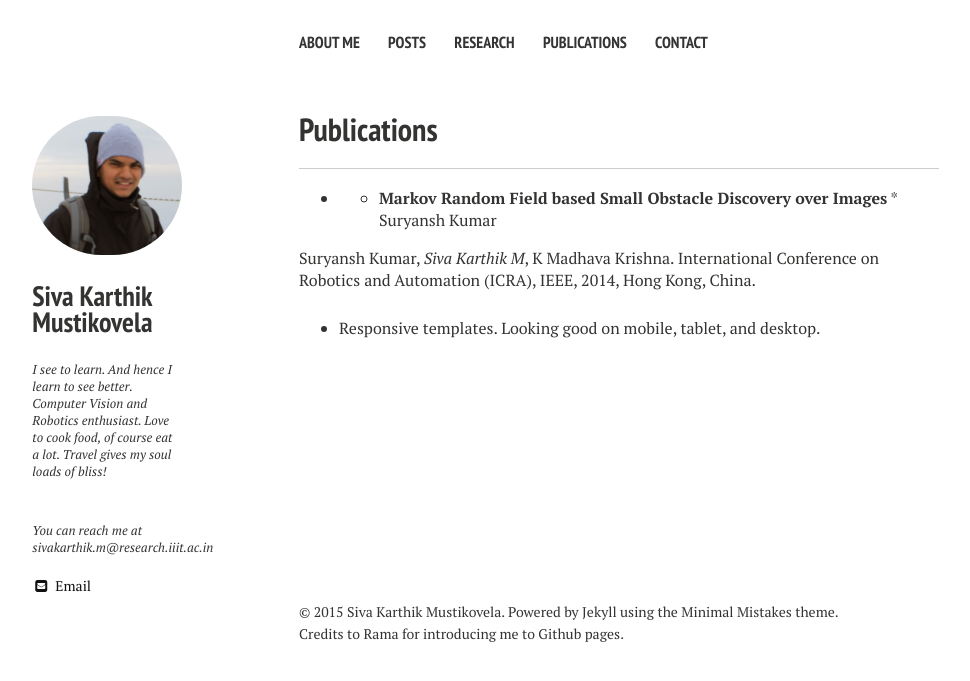
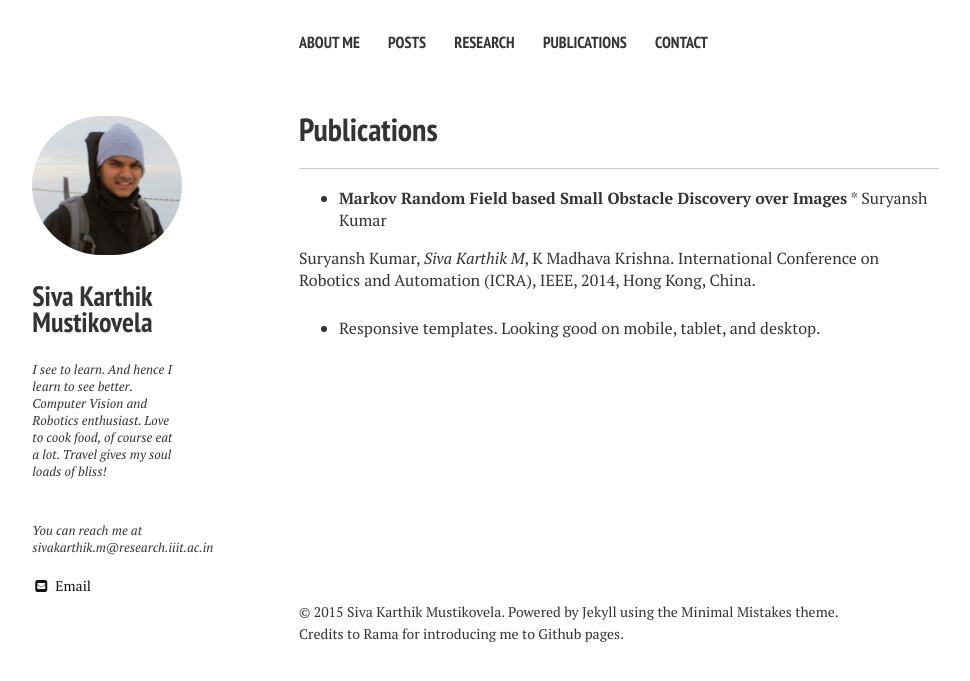
Before and after one commit to sivakm/sivakm.github.io, a Jekyll site: the page built from Publications/index.md, in a window 1280 px wide. Shown: the top 681 px of the page, without its empty margins (21-991 px from the left). Built offline with Jekyll 4.4.1, drawn with Linux system fonts in a browser that asks for light colours; nearby versions of some CDN libraries.

Commit message:
17feb915

```diff
--- a/Publications/index.md
+++ b/Publications/index.md
@@ -5,7 +5,7 @@ excerpt: "A List of Publications"
 ---
 
 
-* * **Markov Random Field based Small Obstacle Discovery over Images** *
+* **Markov Random Field based Small Obstacle Discovery over Images** *
 Suryansh Kumar
 
 Suryansh Kumar, *Siva Karthik M*, K Madhava Krishna.
```
